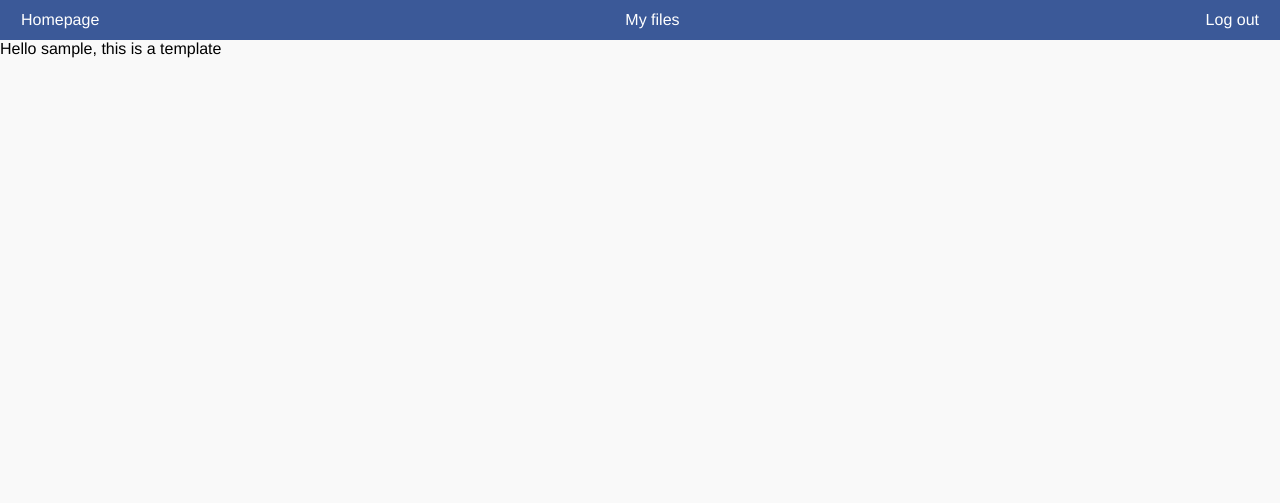
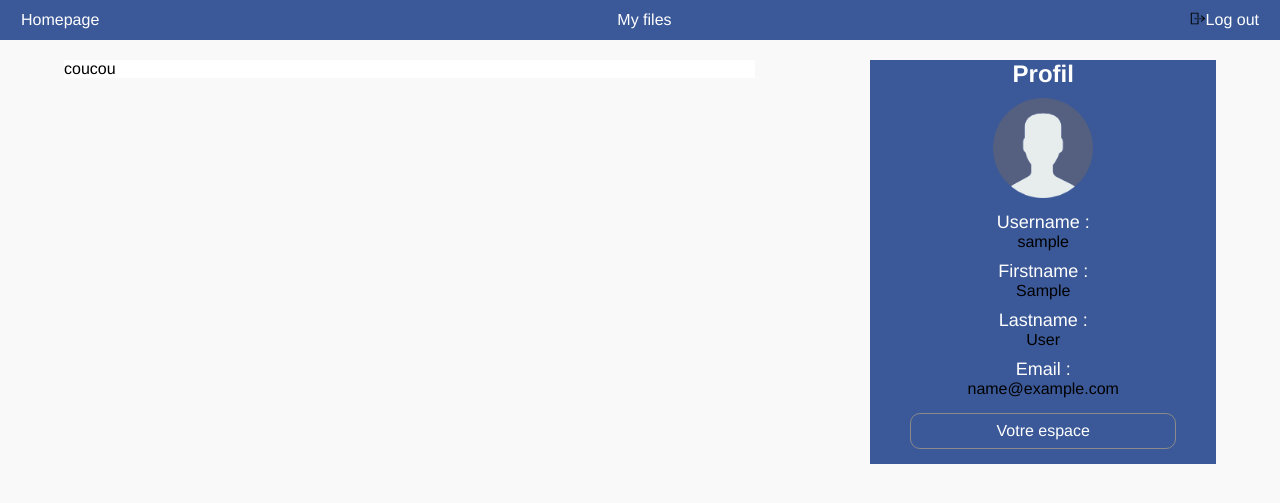
Before and after one commit to remy-peyre/Filer2, a PHP site: page / in a window 1280 px wide. Shown: the top 503 px of the page. Run offline with PHP 8.4, Linux system fonts and the light colour scheme; the visitor is signed in with stand-in values (Sample User, id 1); tables that the repository leaves empty or names only in its code hold one stand-in row (values such as "Sample post").

Commit message:
upload soon done

```diff
--- a/controllers/default_controller.php
+++ b/controllers/default_controller.php
@@ -8,14 +8,22 @@ function home_action()
     {
         $user = get_user_by_id($_SESSION['user_id']);
         //$user = get_user_by_id(1);
+
+        //CAN SHOW INFO IN BDD
         $username = $user['username'];
+        $firstname = $user['firstname'];
+        $lastname = $user['lastname'];
+        $email = $user['email'];
+
         require('views/home.php');
+        //require('views/profil.php');
     }
     else {
         header('Location: ?action=login');
         exit(0);
     }
 }
+//Possible modif
 
 function about_action()
 {
--- a/model/user.php
+++ b/model/user.php
@@ -11,7 +11,7 @@ function get_user_by_id($id)
 
 function get_user_by_username($username)
 {
-    $data = find_one_secure("SELECT * FROM users WHERE username = :username",
+    $data = find_one_secure("SELECT * FROM users WHERE username = :username ",
                             ['username' => $username]);
     return $data;
 }
@@ -47,6 +47,7 @@ function user_register($data)
     $user['username'] = $data['username'];
     $user['password'] = user_hash($data['password']);
     $user['email'] = $data['email'];
+    mkdir ('uploads/' . $user['username']);
     db_insert('users', $user);
 }
 
@@ -71,5 +72,55 @@ function user_login($username)
     if ($data === false)
         return false;
     $_SESSION['user_id'] = $data['id'];
+    $_SESSION['user_username'] = $data['username'];
     return true;
 }
+
+function upload_img_profil()
+{
+    /*if (($_FILES["file"]["type"] == "image/jpg")
+        || ($_FILES["file"]["type"] == "image/jpeg")){
+
+        if (file_exists("img/" . $_FILES["file"]["name"])) {
+            //echo "Le fichier existe deja";
+            //echo '<meta http-equiv="refresh" content="1;URL=profil.php">';
+        }
+        else {
+            if (move_uploaded_file($_FILES["file"]["tmp_name"],
+                "img/" . $_FILES["file"]["name"]))
+            {*/
+
+        if (isset($_POST['upload'])){
+                $files['nom_fichier'] = $_FILES["file"]['name'];
+                $files['url_fichier'] =  'uploads/'.$_SESSION['user_username'] . '/' . $files["nom_fichier"];
+                $files['id_users'] = $_SESSION['user_id'];
+                db_insert('files', $files);
+
+                move_uploaded_file($_FILES["file"]["tmp_name"], $files['url_fichier']);
+
+            return true;
+        }
+            /*
+        }
+    }
+    else {
+        echo 'Erreur fichier non conforme';
+        echo '<meta http-equiv="refresh" content="1;URL=profil.php">';
+    }*/
+}
+
+function show_upload_img()
+{
+    $id_users = $_SESSION['user_id'];
+    $data = find_all_secure("SELECT * FROM files WHERE id_users = :id_users ",
+        ['id_users' => $id_users]);
+    return $data;
+}
+
+/*function one_only_img()
+{
+    $id_users = $_SESSION['user_id'];
+    $reqidimg = find_one_secure("SELECT * FROM files WHERE `id_users` = :user_id",
+        ['user_id' => $user_id]);
+    return $reqidimg;
+}*/
--- a/views/home.php
+++ b/views/home.php
@@ -2,7 +2,7 @@
 <html>
     <head>
         <meta charset="utf-8">
-        <title>Home page</title>
+        <title>Uptofiles</title>
         <link rel="stylesheet" href="web/style.css">
     </head>
     <body>
@@ -10,9 +10,30 @@
             <ul>
                 <li><a href='?action=home'>Homepage</a></li>
                 <li><a href='?action=profil'>My files</a></li>
-                <li><a href='?action=logout'>Log out</a></li>
+                <li><a href='?action=logout'><img class="img_nav" src="web/logout.png">Log out</a></li>
             </ul>
         </nav>
-        Hello <?php echo $username ?>, this is a template
+        <main>
+            <div class="flex_home">
+                <div class="colum_container">
+                    <p>coucou</p>
+                </div>
+                <div class="column_profil">
+                    <h2 class="title_profil">Profil</h2>
+                    <img class="img_profil" src="web/user.png">
+                    <div>
+                        <p class="categorie">Username :</p>
+                        <p><?php echo $username ?></p>
+                        <p class="categorie">Firstname :</p>
+                        <p><?php echo $firstname ?></p>
+                        <p class="categorie">Lastname :</p>
+                        <p><?php echo $lastname ?></p>
+                        <p class="categorie">Email :</p>
+                        <p><?php echo $email ?></p>
+                    </div>
+                    <a class="text_deco" href='?action=profil'><p class="button_to_profil">Votre espace</p></a>
+                </div>
+            </div>
+        </main>
     </body>
 </html>
--- a/views/login.php
+++ b/views/login.php
@@ -12,9 +12,10 @@
         <form action="?action=login" method="POST">
             <div class="form-style-5">
                 <legend><span class="number">1</span>Se connecter</legend>
-                Login : <input type="text" name="username"><br>
+                Username : <input type="text" name="username"><br>
                 Password : <input type="password" name="password"><br>
                 <input type="submit">
+                <span>Or</span><a href='?action=register'>REGISTER</a>
             </div>
         </form>
     </body>
--- a/views/register.php
+++ b/views/register.php
@@ -14,10 +14,11 @@
                 <legend><span class="number">1</span>Register</legend>
                 Firstname : <input type="text" name="firstname"><br>
                 Lastname : <input type="text" name="lastname"><br>
-                Login : <input type="text" name="username"><br>
+                Username :<span class="obligation">*</span><span class="condition_register">(au moins 6 caractères)</span><input type="text" name="username"><br>
                 Email : <input type="text" name="email"><br>
-                Password : <input type="password" name="password"><br>
+                Password : <span class="obligation">*</span><input type="password" name="password"><br>
                 <input type="submit">
+                <span>Or</span><a href='?action=login'>LOG IN</a>
             </div>
         </form>
     </body>
--- a/web/style.css
+++ b/web/style.css
@@ -47,6 +47,13 @@ li a {
 /*----- Register ------*/
 .register{
     text-align: center;
+}
+.obligation{
+    color: red;
+}
+.condition_register{
+    color: #5a5a5a;
+    margin-left: 237px;
 }
 .form-style-5{
     max-width: 500px;
@@ -155,3 +162,105 @@ li a {
 .login{
     margin-bottom: 10%;
 }
+.button_action-register{
+    background-color: #3B5998;
+}
+h3{
+    margin-bottom: 50px;
+}
+/*--------- HOME ----------*/
+main{
+    width: 100%;
+    height: 100%;
+}
+.flex_home{
+    display: flex;
+    flex-direction: row;
+    flex-wrap: nowrap;
+    justify-content: space-between;
+    align-items: stretch;
+    align-content: stretch;
+    margin-left: 5%;
+    margin-right: 5%;
+}
+.colum_container{
+    width: 60%;
+    height: 100%;
+    background: white;
+    margin-top: 20px;
+
+}
+.column_profil{
+    width: 30%;
+    height: 100%;
+    background-color: #3B5998;
+    margin-top: 20px;
+    text-align: center;
+}
+tr{
+    width: 100%;
+}
+.title_profil{
+    color: white;
+    margin-bottom: 10px;
+}
+.img_profil{
+    width: 100px;
+}
+.categorie{
+    color: white;
+    font-size: 18px;
+    margin-top: 10px;
+}
+.button_to_profil{
+    padding: 8px 10px 8px 10px;
+    border: 1px solid #8a8a8a;
+    margin: 15px 40px;
+    color: white;
+    border-radius: 10px;
+}
+.button_to_profil:hover {
+    background: #F9F9F9;
+    color: #3B5998;
+    border-color: #8a8a8a;
+}
+.text_deco{
+    text-decoration: none;
+
+}
+/*--------- navbar -----------*/
+.img_nav{
+    width: 16px;
+    height: 13px;
+}
+/*--------- PROFILE ----------*/
+.flex_profil{
+    display: flex;
+    margin-left: 10%;
+    margin-top: 25px;
+    width: 80%;
+}
+.actions{
+    display: flex;
+    flex-direction: row;
+    flex-wrap: nowrap;
+    justify-content: flex-start;
+    align-items: stretch;
+    align-content: stretch;
+}
+.img_upload{
+    width: 100px;
+    height: 100px;
+}
+.contenu_profil{
+    width: 100%;
+}
+.size_upload{
+    width: 15%;
+    display: inline-flex;
+    flex-flow: row wrap;
+    justify-content: flex-start;
+    align-items: stretch;
+    align-content: stretch;
+    margin-top: 20px;
+}
```
Also changed, not shown: controllers/user_controller.php (+7 -0 lines), uploads/mcdonals/island.txt (added, +8 -0 lines), views/profil.php (+26 -4 lines), uploads/doliprane/1818956_7_955d_l-usine-chimique-fujia-de-dalian-dans-le_bec6a02ae5ad6de9447bd7e385d02f7b.jpg (added), uploads/doliprane/Heisenberg.png (added), uploads/mcdonals/Animation-PNG-Pic.png (added), web/logout.png (added), web/user.png (added), 6 other files.
